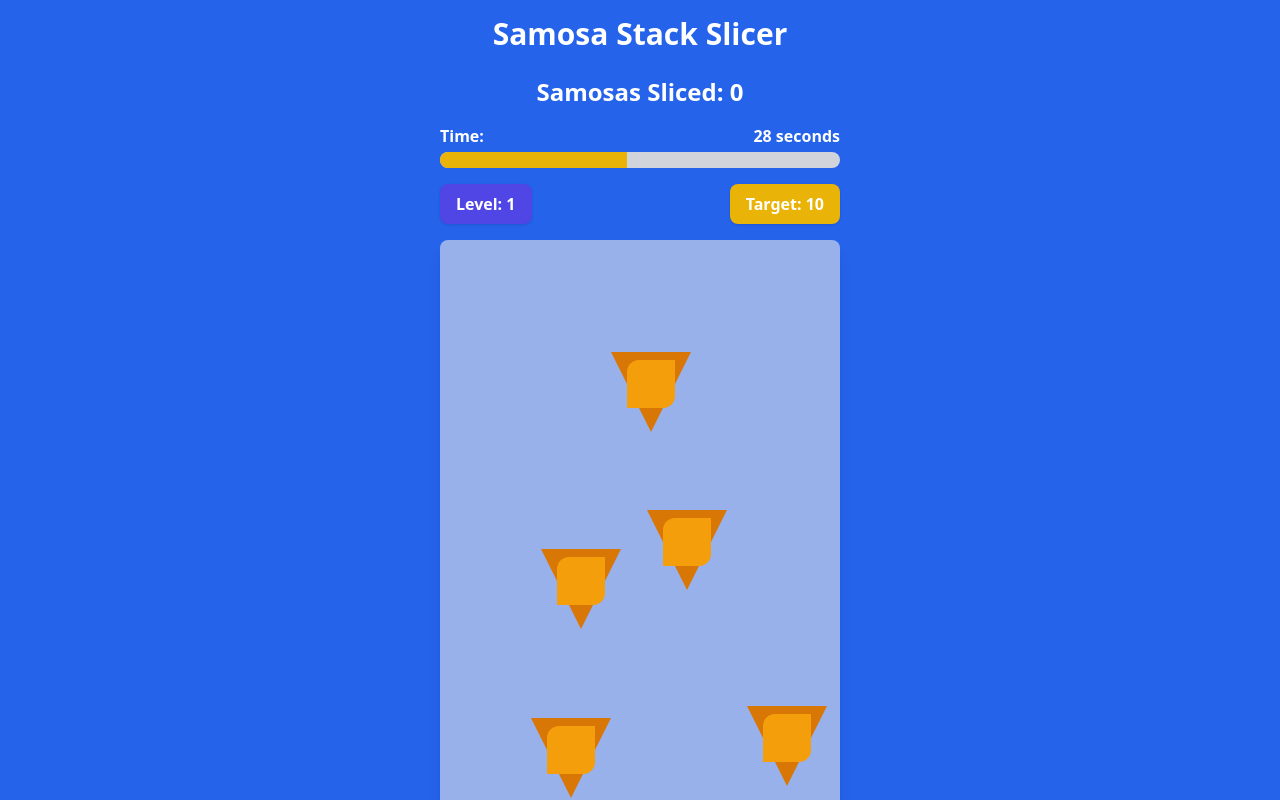
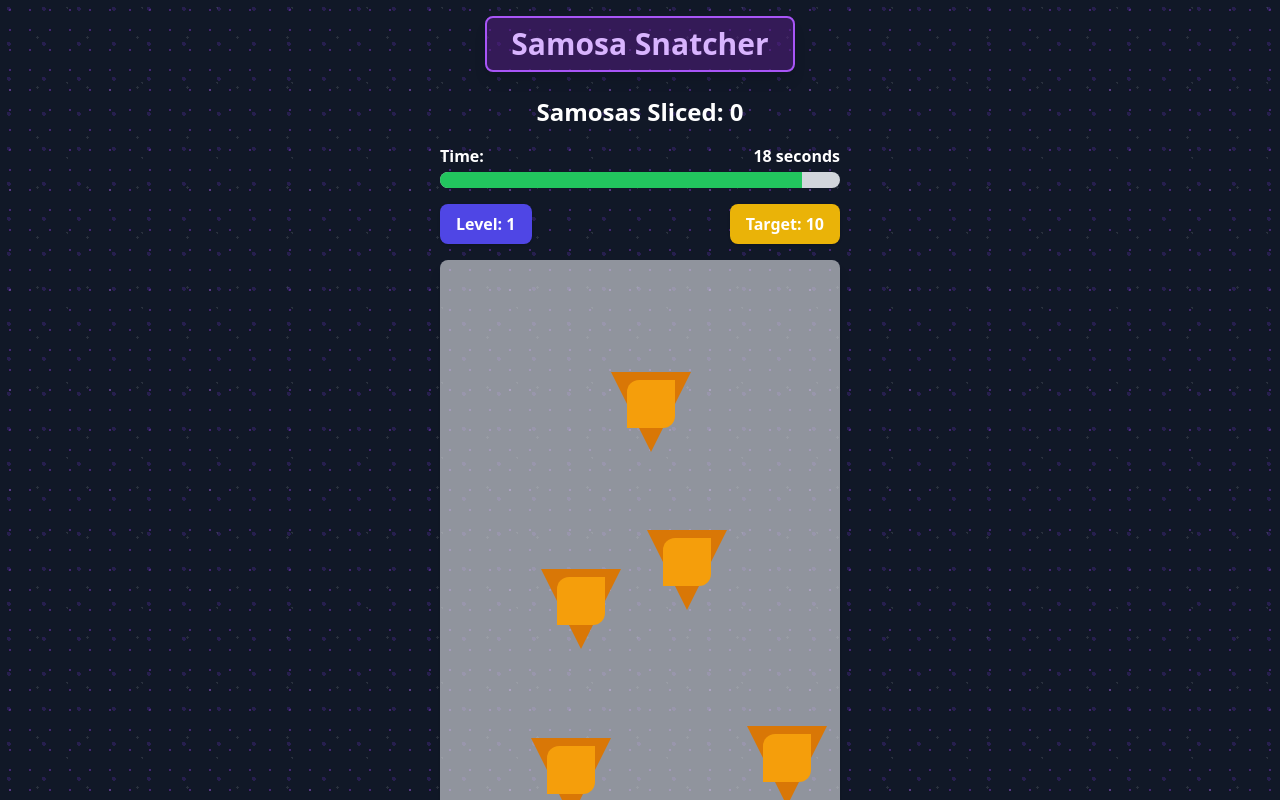
Before and after one commit to laibashakil/Samosa-Snatcher, a React (Vite) app: page / in a window 1280 px wide. Both pictures are taken after a click on the button "Start Slicing!". Shown: the top 800 px of the page. Built offline with nearby package versions, Linux system fonts and the light colour scheme.

Commit message:
no warning before burned samosa, timer reduced to 20sec, dark bg

```diff
--- a/index.html
+++ b/index.html
@@ -4,7 +4,7 @@
     <meta charset="UTF-8" />
     <link rel="icon" type="image/svg+xml" href="/vite.svg" />
     <meta name="viewport" content="width=device-width, initial-scale=1.0" />
-    <title>Samosa Stack Slicer</title>
+    <title>Samosa Snatcher</title>
   </head>
   <body>
     <div id="root"></div>
--- a/package.json
+++ b/package.json
@@ -1,5 +1,5 @@
 {
-  "name": "samosa-stack-slicer",
+  "name": "samosa-snatcher",
   "private": true,
   "version": "0.0.0",
   "type": "module",
--- a/src/App.jsx
+++ b/src/App.jsx
@@ -20,7 +20,7 @@ function App() {
   const [burnedSamosas, setBurnedSamosas] = useState([]);
   const [warningIndicators, setWarningIndicators] = useState([]);
   const [powerUps, setPowerUps] = useState([]);
-  const [timeLeft, setTimeLeft] = useState(30);
+  const [timeLeft, setTimeLeft] = useState(20);
   const [level, setLevel] = useState(1);
   const [targetScore, setTargetScore] = useState(10);
   const [scoreMultiplier, setScoreMultiplier] = useState(1);
@@ -47,7 +47,6 @@ function App() {
     switch (clickedSamosa.type) {
       case 'spicy': points = 2; break;
       case 'golden': points = 5; break;
-      case 'mega': points = 10; break;
       default: points = 1;
     }
 
@@ -131,7 +130,7 @@ function App() {
     // Apply power-up effect based on type
     switch (clickedPowerUp.type) {
       case 'timePlus':
-        setTimeLeft(prev => Math.min(prev + 10, 30)); // Reduced time bonus from 15 to 10
+        setTimeLeft(prev => Math.min(prev + 10, 20)); // Cap at 20 seconds
         break;
       case 'pointsDouble':
         setScoreMultiplier(2);
@@ -171,8 +170,6 @@ function App() {
       type = 'golden'; // Golden is rare
     } else if (rand < 12 + level * 1.5) {
       type = 'spicy'; // Spicy is uncommon
-    } else if (rand < 3 + level * 0.4) {
-      type = 'mega'; // Mega is very rare but more common at higher levels
     }
 
     const newSamosa = {
@@ -189,21 +186,7 @@ function App() {
 
     const position = generateRandomPosition();
 
-    // Create and show warning
-    const warningId = Date.now();
-    setWarningIndicators(prev => [...prev, {
-      id: warningId,
-      position
-    }]);
-
-    // After warning animation, add the burned samosa at the same position
-    // Reduced warning time to make game harder
-    setTimeout(() => {
-      // Remove warning
-      setWarningIndicators(prev => prev.filter(warning => warning.id !== warningId));
-
-      // Add burned samosa if game is still active
-      if (gameStarted && !gameOver) {
+    // Immediately add burned samosa without warning
     const newBurnedSamosa = {
       id: Date.now(),
       position
@@ -218,8 +201,6 @@ function App() {
         setBurnedSamosas(prev => prev.filter(s => s.id !== newBurnedSamosa.id));
       }
     }, timeToRemove);
-      }
-    }, 1000); // Reduced from 1500ms to 1000ms
   };
 
   // Add a power-up
@@ -296,7 +277,7 @@ function App() {
       setLevel(prev => prev + 1);
       setTargetScore(prev => prev + 10 + level * 5);
       // Reduced time bonus for level up
-      setTimeLeft(prev => Math.min(prev + 8, 30)); // Reduced from 15 to 8 seconds
+      setTimeLeft(prev => Math.min(prev + 8, 20)); // Cap at 20 seconds
     }
   }, [score, targetScore, gameStarted, level]);
 
@@ -316,7 +297,7 @@ function App() {
     setScore(0);
     setGameStarted(true);
     setGameOver(false);
-    setTimeLeft(30); // Reduced from 60 to 30 seconds
+    setTimeLeft(20); // Reduced from 30 to 20 seconds
     setLevel(1);
     setTargetScore(10);
     setScoreMultiplier(1);
@@ -347,8 +328,19 @@ function App() {
   };
 
   return (
-    <div className="min-h-screen w-full bg-blue-600 flex flex-col items-center justify-center p-4">
-      <h1 className="text-3xl font-bold text-white mb-6">Samosa Stack Slicer</h1>
+    <div className="min-h-screen w-full bg-gray-900 flex flex-col items-center justify-center p-4"
+         style={{
+           backgroundImage: `radial-gradient(circle at 50% 50%, rgba(147, 51, 234, 0.4) 1px, transparent 1px),
+                             radial-gradient(circle at 25% 25%, rgba(124, 58, 237, 0.2) 2px, transparent 2px),
+                             radial-gradient(circle at 75% 75%, rgba(255, 255, 255, 0.1) 1px, transparent 1px),
+                             radial-gradient(circle at 10% 90%, rgba(255, 255, 255, 0.15) 1px, transparent 1px),
+                             radial-gradient(circle at 90% 10%, rgba(255, 255, 255, 0.1) 1px, transparent 1px)`,
+           backgroundSize: '20px 20px, 35px 35px, 50px 50px, 100px 100px, 75px 75px'
+         }}>
+
+      <h1 className="text-3xl font-bold text-purple-300 mb-6 px-6 py-2 rounded-lg bg-purple-900 bg-opacity-50 border-2 border-purple-500 shadow-lg">
+        Samosa Snatcher
+      </h1>
 
       {gameStarted && (
         <>
@@ -421,13 +413,13 @@ function App() {
       {!gameStarted && !gameOver && <StartButton onClick={handleStartGame} />}
 
       {level === 1 && gameStarted && (
-        <div className="mt-4 bg-red-500 text-white px-4 py-2 rounded-lg font-bold">
+        <div className="mt-4 bg-red-900 text-white px-4 py-2 rounded-lg font-bold border border-red-500">
           Warning: This game is challenging! Avoid the burned samosas!
         </div>
       )}
 
       {scoreMultiplier > 1 && gameStarted && (
-        <div className="mt-4 bg-purple-500 text-white px-4 py-2 rounded-full font-bold animate-pulse">
+        <div className="mt-4 bg-purple-800 text-white px-4 py-2 rounded-full font-bold animate-pulse border border-purple-500">
           2x Points Active!
         </div>
       )}
--- a/src/components/Timer.jsx
+++ b/src/components/Timer.jsx
@@ -2,12 +2,12 @@ import React from 'react';
 
 const Timer = ({ timeLeft, isActive }) => {
   // Calculate percentage for progress bar
-  const percentage = (timeLeft / 60) * 100;
+  const percentage = (timeLeft / 20) * 100;
 
   // Determine color based on time left
   let colorClass = 'bg-green-500';
-  if (timeLeft <= 20) colorClass = 'bg-red-500';
-  else if (timeLeft <= 30) colorClass = 'bg-yellow-500';
+  if (timeLeft <= 5) colorClass = 'bg-red-500';
+  else if (timeLeft <= 10) colorClass = 'bg-yellow-500';
 
   return (
     <div className="w-full max-w-[400px] mb-4">
```
Also changed, not shown: 1 other file (tests, documents, lock files or other folders). Lines whose indentation alone changed are shown as unchanged.
